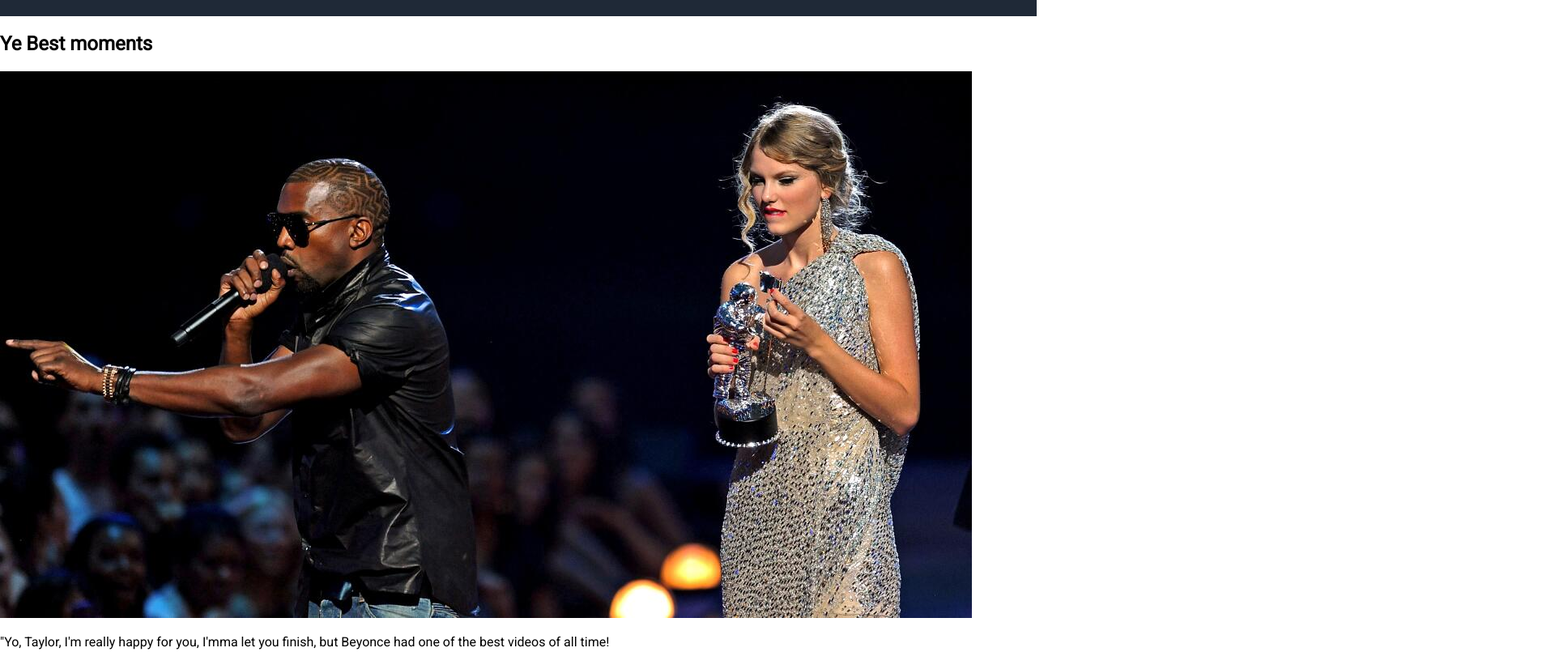
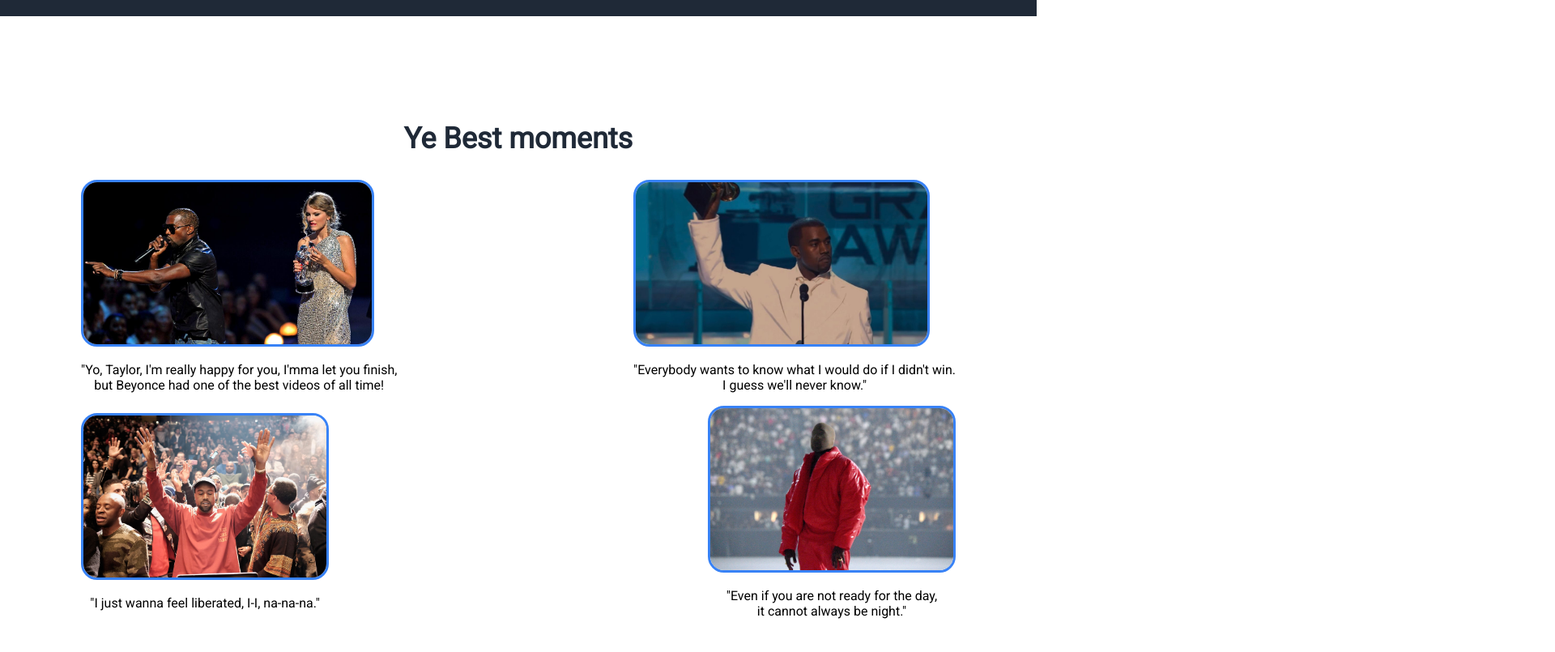
Before and after one commit to iiTzShaa/Landing-Page, a plain HTML site: page Landing-Page.html in a window 1280 px wide. Shown: the part 680-1485 px from the top of the page at 81% size, 1920 px wide, since content can reach past the window. Drawn offline with Linux system fonts and the light colour scheme.

Commit message:
add cards and style

```diff
--- a/Landing-Page.html
+++ b/Landing-Page.html
@@ -33,36 +33,34 @@ First of his name, a college dropout who has already graduated, the greatest fat
         </div>
 
     </div>
-    <div class="wreapped cards">
+    <div class="wreapped-cards">
         <h2> Ye Best moments</h2>
-        <div class="cards container">
+        <div class="cards-container">
             <div class="card">
-                <img class="vma" src="images/best music video of all times!.jpeg" alt="vma">
-                <p class="vma-text"> "Yo, Taylor, I'm really happy for you, I'mma let you finish, but Beyonce had one of the best videos of all time!</p>
+                <img class="card-images" src="images/best music video of all times!.jpeg" alt="card-images">
+                <p class="cards-text"> "Yo, Taylor, I'm really happy for you, I'mma let you finish,<br> but Beyonce had one of the best videos of all time!</p>
 
             </div>
 
             <div class="card">
-                <img class="grammy" src="images/grammy.jpg" alt="grammy">
-                <p class="grammy-text"> "Everybody wants to know what I would do if I didn't win. I guess we'll never know."</p>
+                <img class="card-images" src="images/grammy.jpg" alt="card-images">
+                <p class="cards-text"> "Everybody wants to know what I would do if I didn't win.<br> I guess we'll never know."</p>
 
             </div>
 
             <div class="card">
-                <img class="lifeofpablo" src="images/fatherrr.jpg" alt="father">
-                <p class=" father">"I just wanna feel liberated, I-I, na-na-na"  </p>
+                <img class="card-images" src="images/fatherrr.jpg" alt="card-images">
+                <p class=" cards-text">"I just wanna feel liberated, I-I, na-na-na."  </p>
 
 
             </div>
 
 
             <div class="card">
-                <img class="donda" src="images/donda.webp" alt =donda>
-                <p class="donda">
-                    That she wrote, "Speech to the Young: Speech to the Progress-Toward"<br>
-                    Say to them, say to the down-keepers, the sun-slappers<br>
-                    The self-soilers, the harmony-hushers<br>
-                    Even if you are not ready for the day, it cannot always be night<br>
+                <img class="card-images" src="images/donda.webp" alt =card-images>
+                <p class="cards-text">
+
+                    "Even if you are not ready for the day,<br> it cannot always be night."<br>
                 </p>
 
             </div>
--- a/styless.css
+++ b/styless.css
@@ -35,7 +35,7 @@ body{
     gap: 10px;
     position: absolute;
     right: 10%;
-    height: 200px;
+
 }
 
 .head-links li {
@@ -87,3 +87,35 @@ h1
     border-radius: 5px;
     border: 0;
 }
+
+.wreapped-cards{
+    margin: 100px;
+}
+
+h2{
+    font-size: 36px;
+    font-weight: 900;
+    color: #1f2937;
+    text-align: center;
+
+}
+.cards-container{
+    display: flex;
+    justify-content: space-between;
+    align-items: center;
+    flex-wrap: wrap;
+}
+
+.card-images{
+height: 200px;
+width: 200x;
+margin: 200x;
+border-radius: 20px;
+border: solid #3882F6;
+
+}
+
+.cards-text{
+    text-align: center;
+    margin-top: 15px;
+}
```
